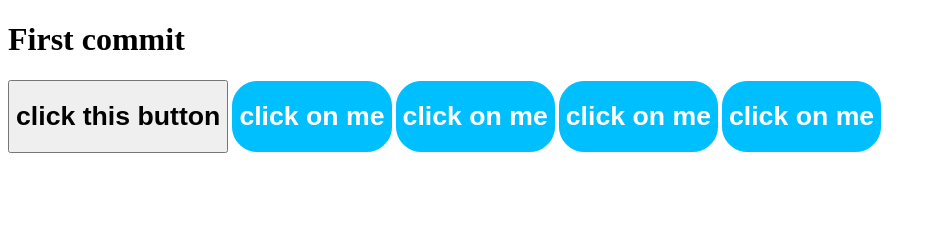
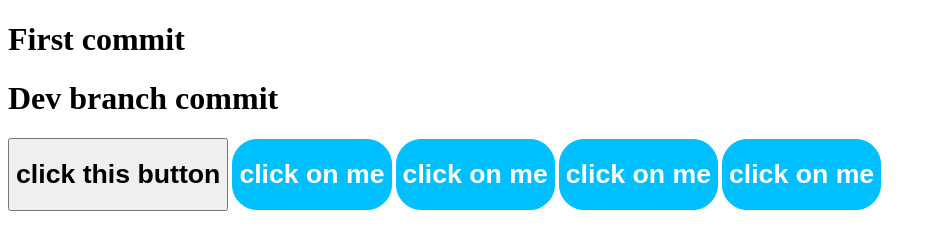
Before and after one commit to LeslieZhu007/vue-demo, a website: page index.html in a window 1280 px wide. Shown: the whole page, without its empty margins (0-936 px from the left). Drawn offline with nearby package versions, Linux system fonts and the light colour scheme.

Commit message:
Dev branch commit

```diff
--- a/index.html
+++ b/index.html
@@ -8,6 +8,7 @@
 <body>
   <div id="app">
       <h1>First commit</h1>
+      <h1>Dev branch commit</h1>
     <button><h1>click this button</h1></button>
       <el-button></el-button>
       <el-button></el-button>
```
